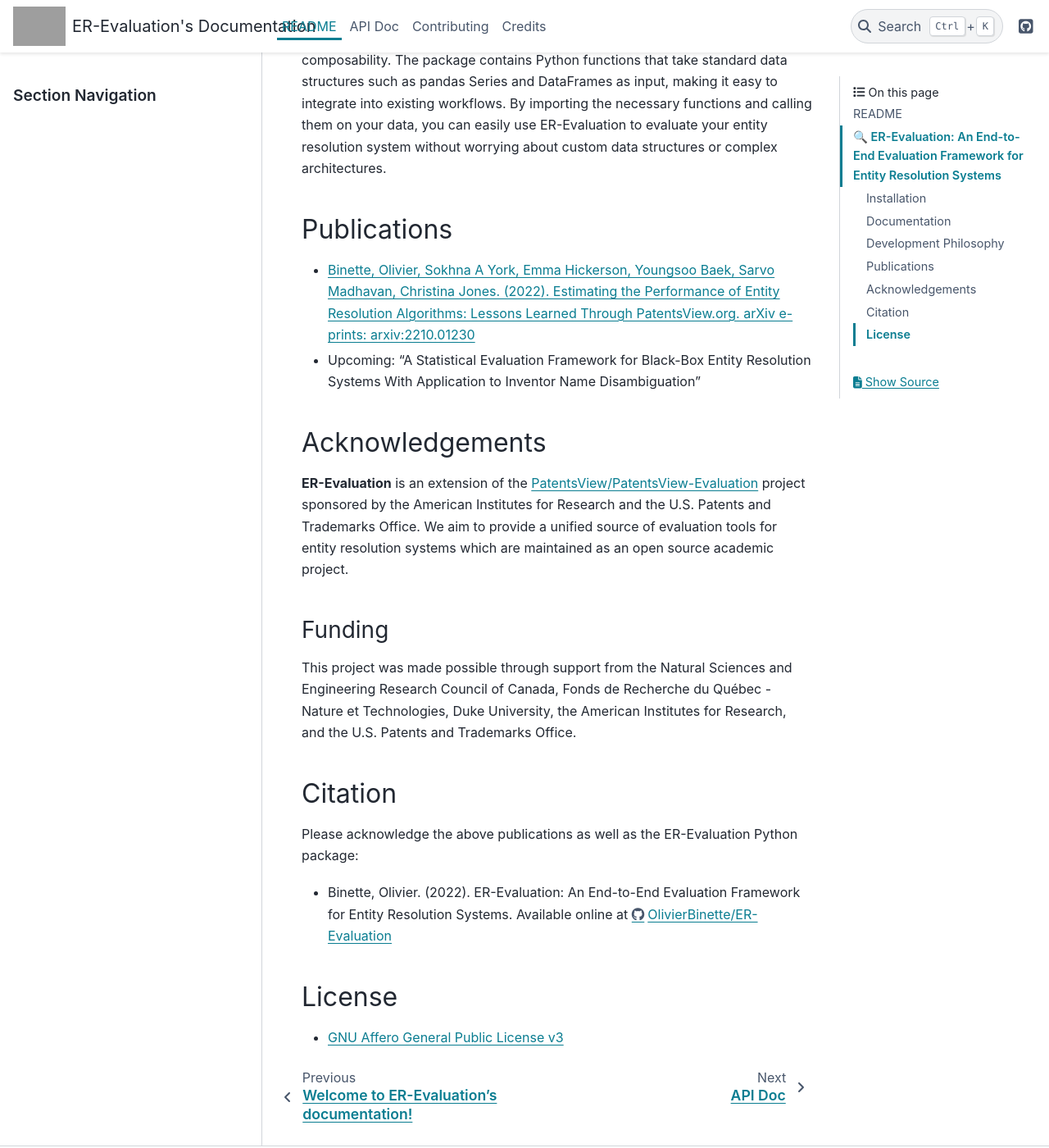
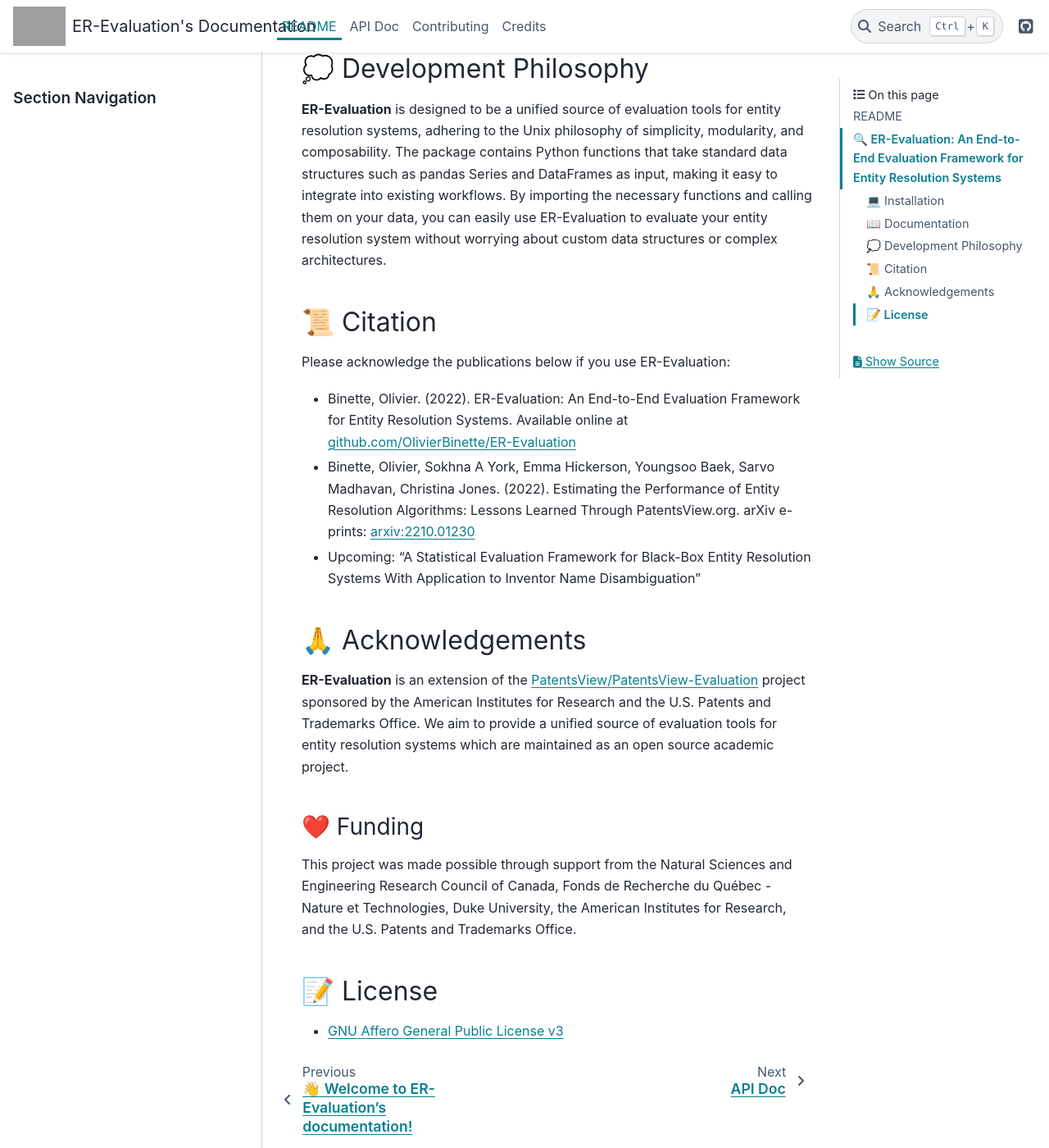
Before and after one commit to Valires/er-evaluation, a Sphinx documentation site: the page built from docs/readme.rst, in a window 1280 px wide and 1400 px high, scrolled down 878 px. Shown: the whole window at 82% size. Built offline with Sphinx 7.4.7 and the PyData theme 0.15.4, drawn with Linux system fonts in a browser that asks for light colours; some of the changed text lies outside the part shown; grey boxes are pictures that could not be loaded.

Commit message:
Add emojis to docs

```diff
--- a/README.rst
+++ b/README.rst
@@ -15,8 +15,8 @@
 
 **ER-Evaluation** is a Python package for the evaluation of entity resolution (ER) systems. It provides data structure definitions, summary statistics, visualizations, error analysis tools, and statistically principled performance estimators.
 
-Installation
-------------
+💻 Installation
+---------------
 
 Install the released version from PyPI using:
 
@@ -24,42 +24,43 @@
 
     pip install er-evaluation
 
+Or install the development version using:
 
-Documentation
--------------
+.. code:: bash
+
+    pip install git+https://github.com/OlivierBinette/er-evaluation.git
+
+
+📖 Documentation
+----------------
 
 Please refer to the documentation website `er-evaluation.readthedocs.io <https://er-evaluation.readthedocs.io/en/latest>`_.
 
-Development Philosophy
-----------------------
+💭 Development Philosophy
+-------------------------
 
 **ER-Evaluation** is designed to be a unified source of evaluation tools for entity resolution systems, adhering to the Unix philosophy of simplicity, modularity, and composability. The package contains Python functions that take standard data structures such as pandas Series and DataFrames as input, making it easy to integrate into existing workflows. By importing the necessary functions and calling them on your data, you can easily use ER-Evaluation to evaluate your entity resolution system without worrying about custom data structures or complex architectures.
 
-Publications
-------------
+📜 Citation
+-----------
 
-- `Binette, Olivier, Sokhna A York, Emma Hickerson, Youngsoo Baek, Sarvo Madhavan, Christina Jones. (2022). Estimating the Performance of Entity Resolution Algorithms: Lessons Learned Through PatentsView.org. arXiv e-prints: arxiv:2210.01230 <https://arxiv.org/abs/2210.01230>`_
+Please acknowledge the publications below if you use ER-Evaluation:
 
+- Binette, Olivier. (2022). ER-Evaluation: An End-to-End Evaluation Framework for Entity Resolution Systems. Available online at `github.com/OlivierBinette/ER-Evaluation <https://github.com/OlivierBinette/ER-Evaluation>`_
+- Binette, Olivier, Sokhna A York, Emma Hickerson, Youngsoo Baek, Sarvo Madhavan, Christina Jones. (2022). Estimating the Performance of Entity Resolution Algorithms: Lessons Learned Through PatentsView.org. arXiv e-prints: `arxiv:2210.01230 <https://arxiv.org/abs/2210.01230>`_
 - Upcoming: "A Statistical Evaluation Framework for Black-Box Entity Resolution Systems With Application to Inventor Name Disambiguation"
 
-Acknowledgements
-----------------
+🙏 Acknowledgements
+-------------------
 
 **ER-Evaluation** is an extension of the `PatentsView/PatentsView-Evaluation <https://github.com/PatentsView/PatentsView-Evaluation/>`_ project sponsored by the American Institutes for Research and the U.S. Patents and Trademarks Office. We aim to provide a unified source of evaluation tools for entity resolution systems which are maintained as an open source academic project.
 
-Funding
-^^^^^^^
+❤️ Funding
+^^^^^^^^^
 
 This project was made possible through support from the Natural Sciences and Engineering Research Council of Canada, Fonds de Recherche du Québec - Nature et Technologies, Duke University, the American Institutes for Research, and the U.S. Patents and Trademarks Office.
 
-Citation
---------
-
-Please acknowledge the above publications as well as the ER-Evaluation Python package:
-
-- Binette, Olivier. (2022). ER-Evaluation: An End-to-End Evaluation Framework for Entity Resolution Systems. Available online at https://github.com/OlivierBinette/ER-Evaluation
-
-License
--------
+📝 License
+----------
 
 * `GNU Affero General Public License v3 <https://www.gnu.org/licenses/agpl-3.0.en.html>`_
```
Also changed, not shown: docs/index.rst (+10 -4 lines).
